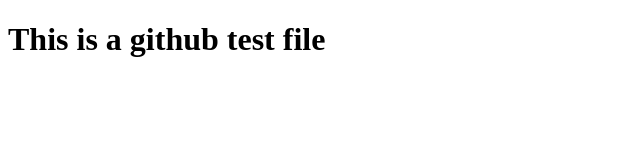
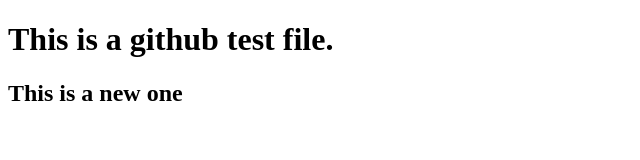
Before and after one commit to yuvi310/test, a plain HTML site: page index.html in a window 1280 px wide. Shown: the whole page, without its empty margins (0-640 px from the left). Drawn offline with Linux system fonts and the light colour scheme.

Commit message:
Update index.html

```diff
--- a/index.html
+++ b/index.html
@@ -7,6 +7,7 @@
     <title>Document</title>
 </head>
 <body>
-    <h1>This is a github test file</h1>
+    <h1>This is a github test file.</h1>
+    <h2> This is a new one</h2>
 </body>
 </html>
```
